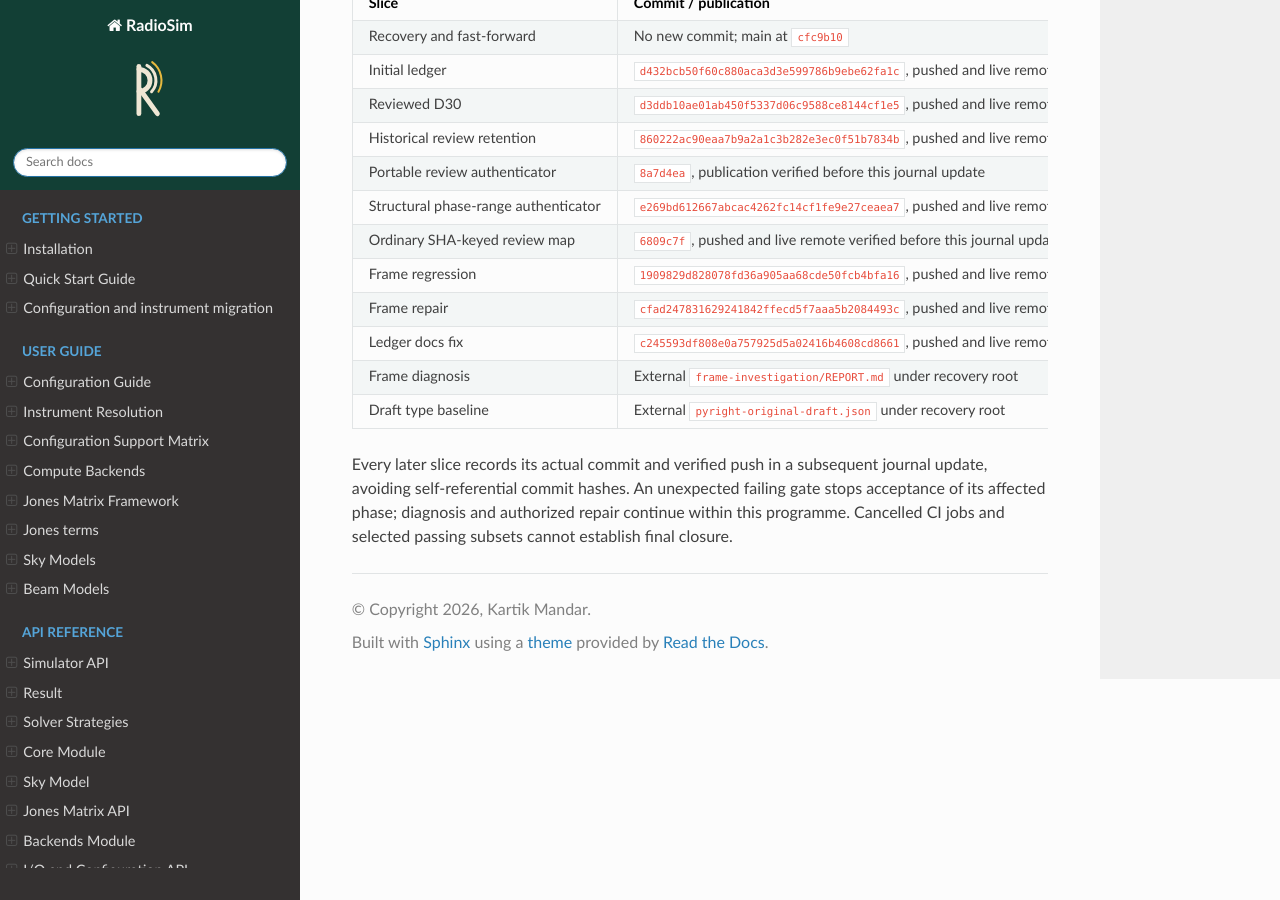
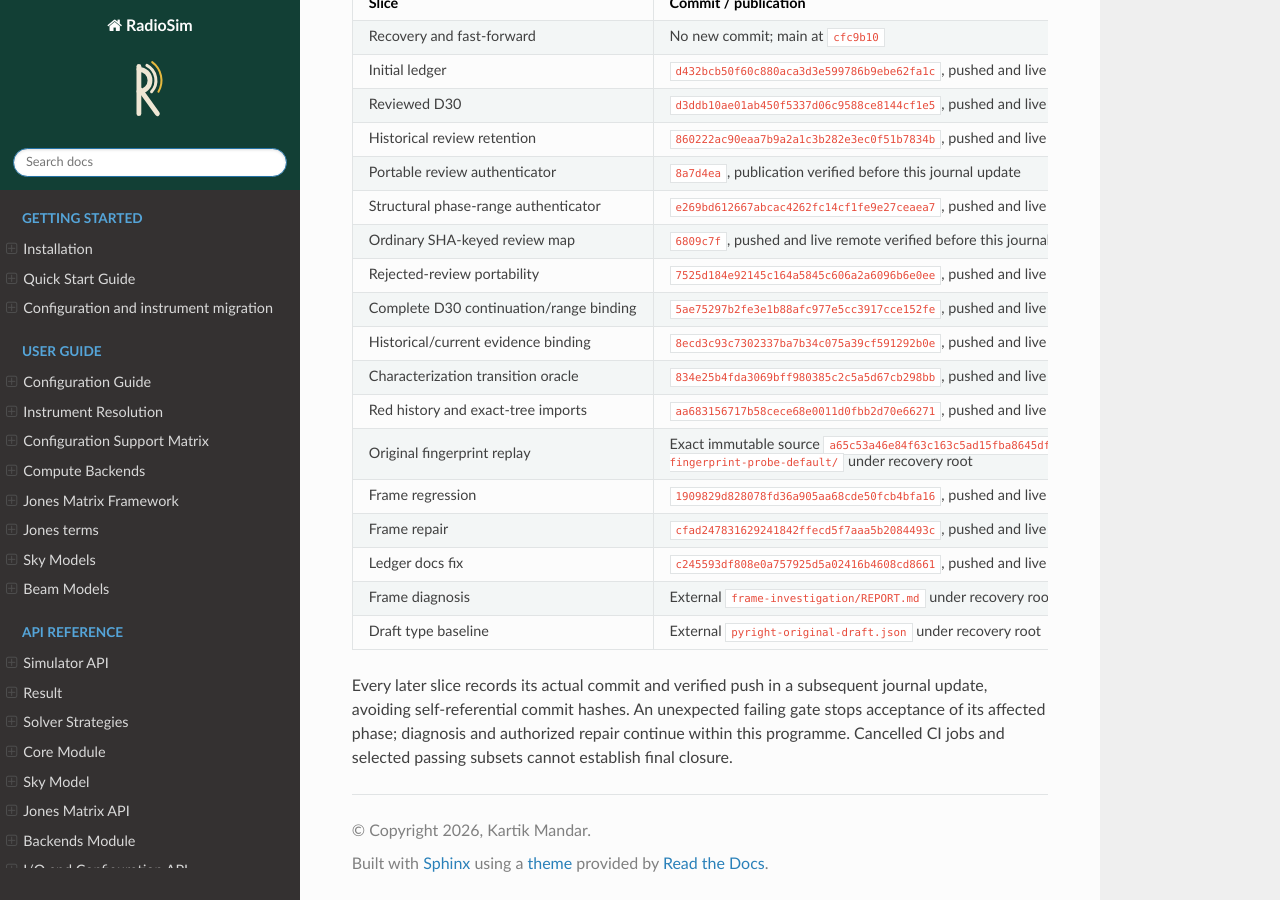
Before and after one commit to RRI-interferometry/RRIVis, a Sphinx documentation site: the page built from docs/development/completion_ledger.md, in a window 1280 px wide and 900 px high, scrolled down 1751 px. Built offline with Sphinx 7.4.7 and the Read the Docs theme 3.1.0, drawn with Linux system fonts in a browser that asks for light colours.

Commit message:
docs: record D30 binding repairs and historical replay evidence

```diff
--- a/docs/development/completion_ledger.md
+++ b/docs/development/completion_ledger.md
@@ -39,8 +39,8 @@ fixtures. No implementation is authored in another worktree.
 
 | ID | Authority and current observation | Required result / small slices | Verification and acceptance | State |
 |---|---|---|---|---|
-| A1 | SCI-004 design Sections 13.7/14; D28/D29 committed review headers remain pending; stopped candidate has unequal review-pin/chain cardinality | Authenticate original records; reviewed prospective historical exceptions and main-only phase ranges; strict validator repair | Two fresh reviews of identical design bytes; full ancestry/path/blob checks and hostile mutations; preserve historical red inventories 29 + 6 + 2 | D30, recovery/range helpers and ordinary SHA-keyed map pushed; D27-D30 continuation and composed validator wiring pending |
-| A2 | D29 five-path candidate and original fingerprint R3 `a65c53a46e84f63c163c5ad15fba8645df33d1d2`; replacement-S3 overlaps two evidence paths | Integrate minimal historical/current binding and oracle deltas by hunk; isolate exact historical imports; freeze prerequisite range tip | Exactly two expected failures and three controls at historical source; explicit source path, PYTHONNOUSERSITE=1 and verified radiosim.__file__; complete governed serial suite | Pending A1 |
+| A1 | SCI-004 design Sections 13.7/14; D28/D29 committed review headers remain pending; stopped candidate has unequal review-pin/chain cardinality | Authenticate original records; reviewed prospective historical exceptions and main-only phase ranges; strict validator repair | Two fresh reviews of identical design bytes; full ancestry/path/blob checks and hostile mutations; preserve historical red inventories 29 + 6 + 2 | D30 recovery/range helpers, complete continuation review map and terminal-R resolver pushed; red replay integration and full phase gates remain pending |
+| A2 | D29 five-path candidate and original fingerprint R3 `a65c53a46e84f63c163c5ad15fba8645df33d1d2`; replacement-S3 overlaps two evidence paths | Integrate minimal historical/current binding and oracle deltas by hunk; isolate exact historical imports; freeze prerequisite range tip | Exactly two expected failures and three controls at historical source; explicit source path, PYTHONNOUSERSITE=1 and verified radiosim.__file__; complete governed serial suite | Historical/current evidence binding pushed; original fingerprint replay verified; fresh-R replay integration pending |
 | B1 | Failed CI at `cfc9b10`; frame certificate reports outside-slab horizon sign mismatches | Reproduce operational/frozen root/guard/slab issue with environment provenance; reviewed correction if contract changes; focused fix | Independent physics and numerical diagnosis; decisive regression with unchanged scientific budgets; serial and compatibility jobs | Repair pushed; 13 frame tests pass on both Python versions and all seven public integration tests pass on Python 3.12; final exact-SHA CI remains pending |
 | B2 | Failed CI reports SciPy intersphinx inventory ConnectTimeout | Inspect failed logs and current retrieval; bounded reliability fix if reproduced/justified | Clean warnings-as-errors Sphinx build; retain documentation validation | Fresh retrieval succeeded for all inventories; original CI ConnectTimeout remains an observed transient retrieval failure |
 | C1 | D25 production v2 contract; preserved five-file replacement-S3 draft has 2,885 added and 145 removed handwritten lines | Account for every original hunk; separate strict input manifests, result records, evidence/schema, acceptance validation and hostile tests into coherent source commits | Path-independent reconstruction/relocation, semantic mutation and malformed-input rejection; exact nine-key production family and retained manifests | Pending A1/A2 |
@@ -49,7 +49,7 @@ fixtures. No implementation is authored in another worktree.
 | D2 | SCI-004 Section 9 defers public backend routing; current dense public path is NumPy | Route dense contraction/synthesis through requested backend; enforce real precision/x64; stream budgeted transfer blocks; implement canonical worker scheduling | Public NumPy/JAX/Dask parity, precision rejection, allocation-before-budget rejection, scheduling instrumentation and worker invariance; independent computational review | Pending D1 contract |
 | E | PERF-001 accepted CPU mitigations/readiness; accelerator measurements require an authorized compatible host | Inspect available resources; strict preflight; complete workload matrix and authentic device-memory/timing record if hardware is available | Exact clean source/locked environment, real device and synchronized complex128; independent accelerator acceptance; timing is non-gating | Resource availability unresolved; PERF-001 remains ROADMAP, no accepted accelerator-performance record exists |
 | F1 | Live public support must agree with README/CLAUDE, docs, exports/configs/examples and register | Reconcile actual final support, breaking changes and actionable errors; audit first-party TODOs; use authoritative coverage masks only | Public examples/script/notebook, docs scans, packaging/export checks; preserve unknown survey coverage and permanent non-goals | Pending capability work |
-| F2 | Pyright is a strict diagnostic debt ceiling; audit reported 2,983 errors under 4,600 | Establish current report; fix relevant changed-code debt; ratchet verified reductions | No new changed-code errors, no raised ceiling or broad silencing; report actual total | Pending baseline |
+| F2 | Pyright is a strict diagnostic debt ceiling; audit reported 2,983 errors under 4,600 | Establish current report; fix relevant changed-code debt; ratchet verified reductions | No new changed-code errors, no raised ceiling or broad silencing; report actual total | Original draft: 2,983 errors; parked baseline: 2,958; focused new history tool has zero errors and evidence-tool diagnostic set is unchanged; final ratchet pending |
 | G | SCI-004 Section 15 and CI-001 admission discipline | Final source/evidence/acceptance reconciliation and whole-row review; final exact main CI | Unit, integration, non-slow, doctest, lint, format, type ceiling, strict docs, whitespace; both Python versions and six compatibility cells, backend parity; local/live remote equality and no unexplained residue | Pending all required rows, including real external requirements |
 
 ## Original draft accounting
@@ -79,6 +79,12 @@ is not an integration method.
 | Portable review authenticator | `8a7d4ea`, publication verified before this journal update | 33 tests pass, including twelve hostile Git settings and GIT_DIFF_OPTS override; both reviewers ACCEPT round-3 complete patch `105ed0a79c3af8f6a116c232b5b12367a83e7c9e1b8aecde6ebf99572a5bea2b`; continuation/range wiring remains pending |
 | Structural phase-range authenticator | `e269bd612667abcac4262fc14cf1fe9e27ceaea7`, pushed and live remote verified | Both independent reviewers ACCEPT round-2 patch `1fda53092e195b9e5df85112ccafb4a7f36d52b05b6ceae620b390e4daed1efb`; 63 tests pass in 41.20s; focused tool Pyright zero errors/warnings; semantic source/status checks and phase acceptance remain separate |
 | Ordinary SHA-keyed review map | `6809c7f`, pushed and live remote verified before this journal update | Both independent reviewers ACCEPT patch `e43da9dda08966a3c7d524052423f4d491709734d39e47004f525430d0c942b9`; 12 focused tests pass; missing, duplicate, unknown and misattributed reviews reject; existing D26 binding awaits next continuation slice |
+| Rejected-review portability | `7525d184e92145c164a5845c606a2a6096b6e0ee`, pushed and live remote verified | Both reviewers ACCEPT; original rejected review reconstructed byte-for-byte from authenticated retained A3 contribution; 4 focused tests pass; no dependency on the original author machine path |
+| Complete D30 continuation/range binding | `5ae75297b2fe3e1b88afc977e5cc3917cce152fe`, pushed and live remote verified | Both reviewers ACCEPT round-2 patch `478127c7ec65bf3d856ef3512d0d9d4bb0c0260d26727d0604aebc8f02a9efd4`; 97 tests pass; duplicate/unknown reviews, foreign own-header pins, competing or removed terminal-R metadata reject |
+| Historical/current evidence binding | `8ecd3c93c7302337ba7b34c075a39cf591292b0e`, pushed and live remote verified | Both reviewers ACCEPT round-2 patch `b9a661849556799443bf53b61b791de8da41ba3ab84b6a2898af124557999e59`; 301 tests pass; all three original records retain their historical identities; actual generation refuses an authoring tip; focused 112 strict diagnostics unchanged |
+| Characterization transition oracle | `834e25b4fda3069bff980385c2c5a5d67cb298bb`, pushed and live remote verified | Both reviewers ACCEPT patch `02f54ca4de1fe651b358643a311df6f8e3b1a34fbb4fc4bad630458f12ece67f`; general observation-set oracle passes; dedicated v2 assertion retains exact ordered manifest requirement; historical replay verified separately |
+| Red history and exact-tree imports | `aa683156717b58cece68e0011d0fbb2d70e66271`, pushed and live remote verified | Both reviewers ACCEPT round-2 patch `caa54bcf0970ee3b6e0dbe5b931fe7957b172f2fd66405dd65d3a5be4b2f9c28`; 58 tests pass; exact three-record inheritance and 29 + 6 + 2 inventories verified; package/source symlink escapes reject; fresh replay remains a separate pending repair |
+| Original fingerprint replay | Exact immutable source `a65c53a46e84f63c163c5ad15fba8645df33d1d2`; external `historical-fingerprint-probe-default/` under recovery root | Python 3.11 serial replay: exactly two governed assertion failures followed by three passing controls in 943.03s; explicit historical source, user-site exclusion and resolved package import verified; JUnit SHA-256 `370aff752a2f17af428f928860e3dc6a4dd4306d4468f46f4947c127156efdbd`; no frame/collection failure or skip; separate fresh-R replay remains required |
 | Frame regression | `1909829d828078fd36a905aa68cde50fcb4bfa16`, pushed and live remote verified | Two controlled expected-red assertions under each Python version: mismatch count 1, not 0; no collection/import failure |
 | Frame repair | `cfad247831629241842ffecd5f7aaa5b2084493c`, pushed and live remote verified | Both independent reviewers ACCEPT frozen full test/source patch `231f48c6d0d4bae419bb0cba0091813c928be40e3100713754c3a7c5904e00cb`; 13 frame tests pass in each environment; 7 public Python-3.12 integration tests pass in 741.40s; solver strict diagnostics remain 78 with no added diagnostic |
 | Ledger docs fix | `c245593df808e0a757925d5a02416b4608cd8661`, pushed and live remote verified | Fresh Sphinx build fetched all inventories; explicit ledger orphan declaration restored warnings-as-errors success |
```
